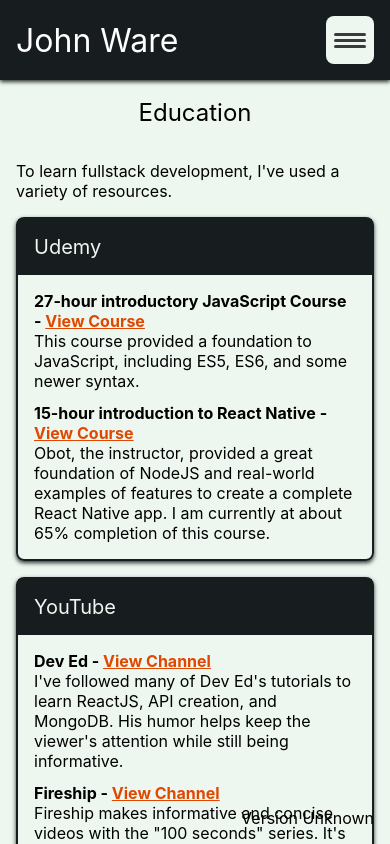
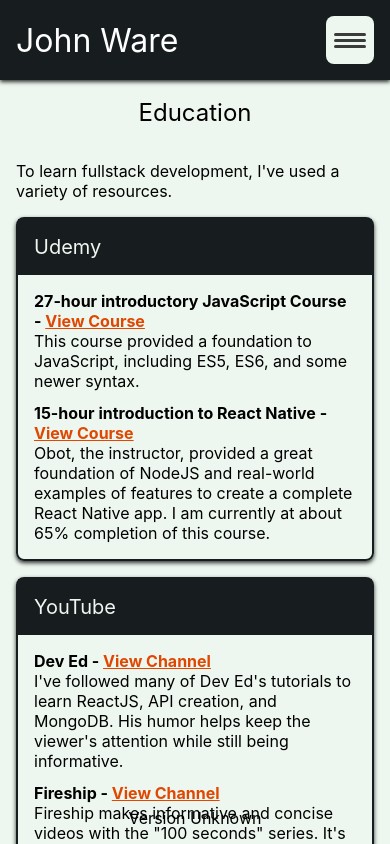
Before and after one commit to Warecuber/portfolio, a React (Create React App) app: page /education in a window 390 px wide. Shown: the top 844 px of the page. Built offline with nearby package versions, Linux system fonts and the light colour scheme.

Commit message:
Changed to DNS name for server

```diff
--- a/src/App.css
+++ b/src/App.css
@@ -351,4 +351,9 @@
 	.project__tags {
 		margin: 8px 0 0 0;
 	}
+	.version {
+		width: 100%;
+		text-align: center;
+		right: 0;
+	}
 }
```
Also changed, not shown: .gitlab-ci.yml.
